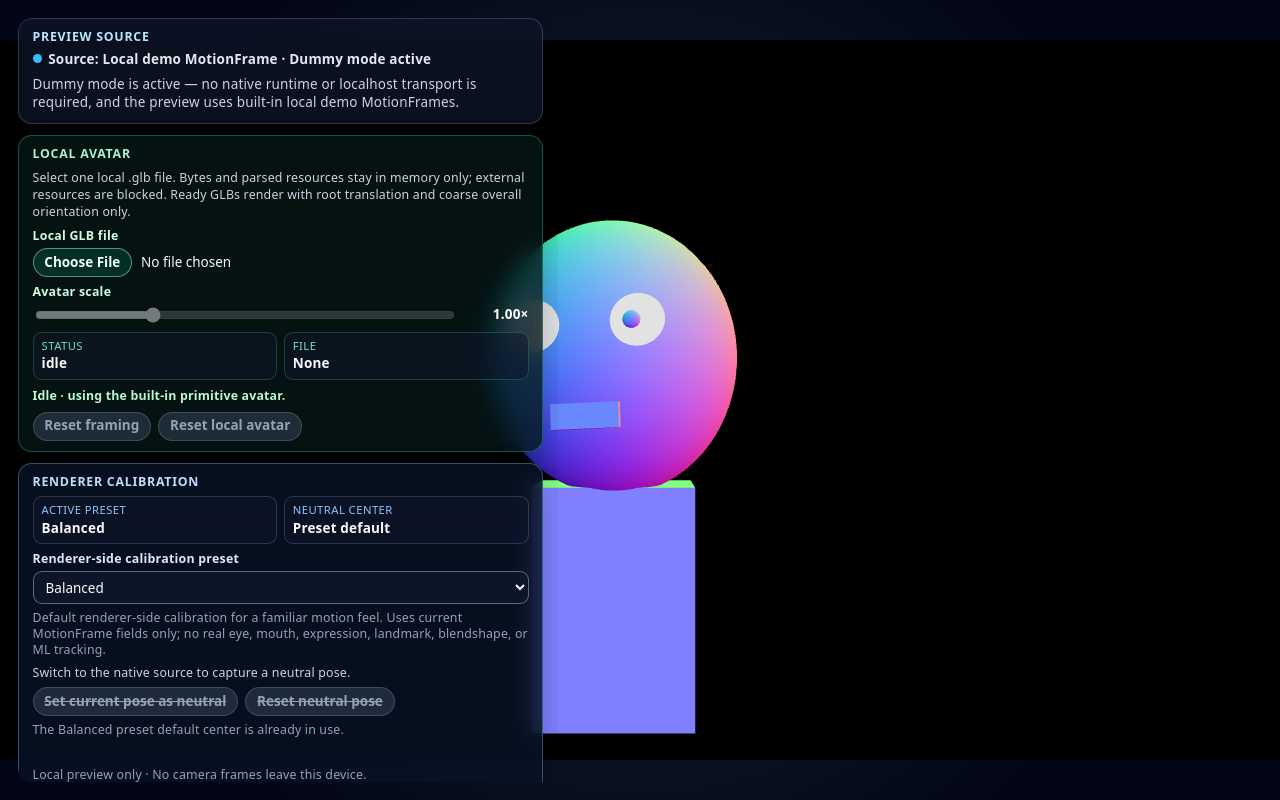
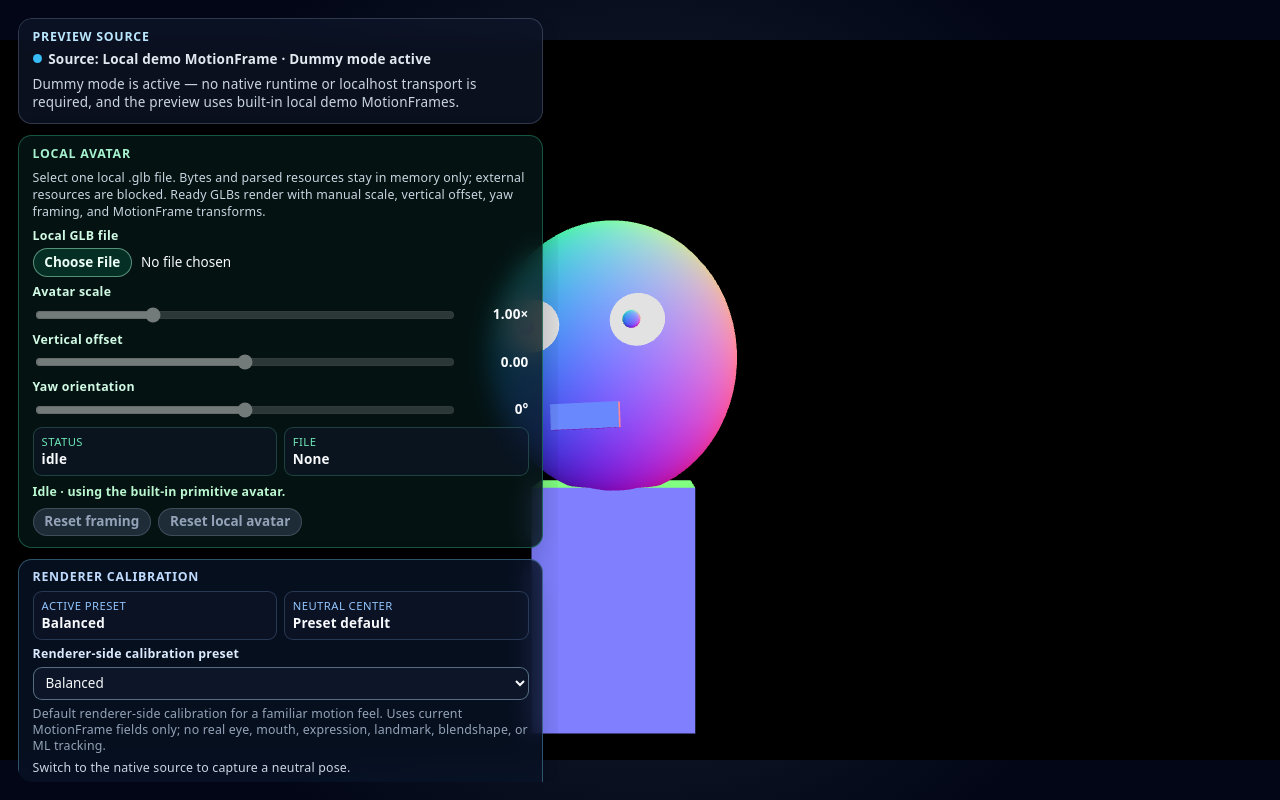
Before and after one commit to YT-TechDev/local-virtual-kit, a React (Vite) app in the folder apps/web-preview/: page / in a window 1280 px wide. Built offline with nearby package versions, Linux system fonts and the light colour scheme.

Commit message:
feat: add local avatar position and orientation controls (#520)

```diff
--- a/apps/web-preview/src/components/AvatarPreview.tsx
+++ b/apps/web-preview/src/components/AvatarPreview.tsx
@@ -53,6 +53,8 @@ type AvatarSceneProps = {
   calibration: FaceFollowingCalibration;
   localAvatarScene: THREE.Group | null;
   localAvatarScale: number;
+  localAvatarVerticalOffset: number;
+  localAvatarYawDegrees: number;
   nativeFrame: MotionFrame | null;
   smoothing: TrackingSmoothingOptions;
   source: PreviewSource;
@@ -72,6 +74,10 @@ const clampMotionDebugMarker = (value: number) => {
 };
 
 const formatMotionDebugNumber = (value: number) => value.toFixed(4);
+
+const degreesToRadians = (degrees: number) => {
+  return (degrees * Math.PI) / 180;
+};
 
 const getMotionDebugFrameAgeText = (
   lastFrameReceivedAtMs: number | null,
@@ -206,10 +212,21 @@ const LOCAL_AVATAR_GUIDANCE_ID = "web-preview-local-avatar-guidance";
 const LOCAL_AVATAR_STATUS_ID = "web-preview-local-avatar-status";
 const LOCAL_AVATAR_ERROR_ID = "web-preview-local-avatar-error";
 const LOCAL_AVATAR_SCALE_ID = "web-preview-local-avatar-scale";
+const LOCAL_AVATAR_VERTICAL_OFFSET_ID =
+  "web-preview-local-avatar-vertical-offset";
+const LOCAL_AVATAR_YAW_ID = "web-preview-local-avatar-yaw";
 const DEFAULT_LOCAL_AVATAR_SCALE = 1;
 const MIN_LOCAL_AVATAR_SCALE = 0.25;
 const MAX_LOCAL_AVATAR_SCALE = 3;
 const LOCAL_AVATAR_SCALE_STEP = 0.05;
+const DEFAULT_LOCAL_AVATAR_VERTICAL_OFFSET = 0;
+const MIN_LOCAL_AVATAR_VERTICAL_OFFSET = -2;
+const MAX_LOCAL_AVATAR_VERTICAL_OFFSET = 2;
+const LOCAL_AVATAR_VERTICAL_OFFSET_STEP = 0.05;
+const DEFAULT_LOCAL_AVATAR_YAW_DEGREES = 0;
+const MIN_LOCAL_AVATAR_YAW_DEGREES = -180;
+const MAX_LOCAL_AVATAR_YAW_DEGREES = 180;
+const LOCAL_AVATAR_YAW_STEP_DEGREES = 1;
 
 type EndpointCopyFeedbackState = {
   message: string;
@@ -406,6 +423,8 @@ function AvatarScene({
   calibration,
   localAvatarScene,
   localAvatarScale,
+  localAvatarVerticalOffset,
+  localAvatarYawDegrees,
   nativeFrame,
   smoothing,
   source,
@@ -502,6 +521,8 @@ function AvatarScene({
           motion={fallbackState.renderedMotion}
           scene={localAvatarScene}
           uniformScale={localAvatarScale}
+          verticalOffset={localAvatarVerticalOffset}
+          yawRadians={degreesToRadians(localAvatarYawDegrees)}
         />
       )}
     </>
@@ -576,7 +597,24 @@ export function AvatarPreview({ debugMode, mode, source }: AvatarPreviewProps) {
   const [localAvatarScale, setLocalAvatarScale] = useState(
     DEFAULT_LOCAL_AVATAR_SCALE,
   );
+  const [localAvatarVerticalOffset, setLocalAvatarVerticalOffset] = useState(
+    DEFAULT_LOCAL_AVATAR_VERTICAL_OFFSET,
+  );
+  const [localAvatarYawDegrees, setLocalAvatarYawDegrees] = useState(
+    DEFAULT_LOCAL_AVATAR_YAW_DEGREES,
+  );
   const localAvatarScaleValueText = `${localAvatarScale.toFixed(2)}×`;
+  const localAvatarVerticalOffsetValueText =
+    localAvatarVerticalOffset === 0
+      ? "0.00"
+      : `${localAvatarVerticalOffset > 0 ? "+" : ""}${localAvatarVerticalOffset.toFixed(2)}`;
+  const localAvatarVerticalOffsetAriaValueText = `Vertical offset ${localAvatarVerticalOffset.toFixed(2)}`;
+  const localAvatarYawValueText = `${localAvatarYawDegrees}°`;
+  const localAvatarYawAriaValueText = `Yaw orientation ${localAvatarYawDegrees} degrees`;
+  const resetLocalAvatarFramingDisabled =
+    localAvatarScale === DEFAULT_LOCAL_AVATAR_SCALE &&
+    localAvatarVerticalOffset === DEFAULT_LOCAL_AVATAR_VERTICAL_OFFSET &&
+    localAvatarYawDegrees === DEFAULT_LOCAL_AVATAR_YAW_DEGREES;
   const localAvatarStatusText = (() => {
     switch (localGlbAvatar.status) {
       case "idle":
@@ -707,8 +745,20 @@ export function AvatarPreview({ debugMode, mode, source }: AvatarPreviewProps) {
     setLocalAvatarScale(event.target.valueAsNumber);
   };
 
+  const handleLocalAvatarVerticalOffsetChange = (
+    event: ChangeEvent<HTMLInputElement>,
+  ) => {
+    setLocalAvatarVerticalOffset(event.target.valueAsNumber);
+  };
+
+  const handleLocalAvatarYawChange = (event: ChangeEvent<HTMLInputElement>) => {
+    setLocalAvatarYawDegrees(event.target.valueAsNumber);
+  };
+
   const handleResetLocalAvatarFraming = () => {
     setLocalAvatarScale(DEFAULT_LOCAL_AVATAR_SCALE);
+    setLocalAvatarVerticalOffset(DEFAULT_LOCAL_AVATAR_VERTICAL_OFFSET);
+    setLocalAvatarYawDegrees(DEFAULT_LOCAL_AVATAR_YAW_DEGREES);
   };
 
   const handleLocalAvatarFileChange = (
@@ -856,7 +906,8 @@ export function AvatarPreview({ debugMode, mode, source }: AvatarPreviewProps) {
             >
               Select one local .glb file. Bytes and parsed resources stay in
               memory only; external resources are blocked. Ready GLBs render
-              with root translation and coarse overall orientation only.
+              with manual scale, vertical offset, yaw framing, and MotionFrame
+              transforms.
             </p>
             <label className="preview-local-avatar-panel__field">
               <span className="preview-local-avatar-panel__label">
@@ -896,6 +947,59 @@ export function AvatarPreview({ debugMode, mode, source }: AvatarPreviewProps) {
                 </output>
               </span>
             </label>
+
+            <label className="preview-local-avatar-panel__field">
+              <span className="preview-local-avatar-panel__label">
+                Vertical offset
+              </span>
+              <span className="preview-local-avatar-panel__range-row">
+                <input
+                  id={LOCAL_AVATAR_VERTICAL_OFFSET_ID}
+                  className="preview-local-avatar-panel__range"
+                  type="range"
+                  min={MIN_LOCAL_AVATAR_VERTICAL_OFFSET}
+                  max={MAX_LOCAL_AVATAR_VERTICAL_OFFSET}
+                  step={LOCAL_AVATAR_VERTICAL_OFFSET_STEP}
+                  value={localAvatarVerticalOffset}
+                  onChange={handleLocalAvatarVerticalOffsetChange}
+                  disabled={localGlbAvatar.asset === null}
+                  aria-valuetext={localAvatarVerticalOffsetAriaValueText}
+                  aria-describedby={LOCAL_AVATAR_STATUS_ID}
+                />
+                <output
+                  className="preview-local-avatar-panel__output"
+                  htmlFor={LOCAL_AVATAR_VERTICAL_OFFSET_ID}
+                >
+                  {localAvatarVerticalOffsetValueText}
+                </output>
+              </span>
+            </label>
+            <label className="preview-local-avatar-panel__field">
+              <span className="preview-local-avatar-panel__label">
+                Yaw orientation
+              </span>
+              <span className="preview-local-avatar-panel__range-row">
+                <input
+                  id={LOCAL_AVATAR_YAW_ID}
+                  className="preview-local-avatar-panel__range"
+                  type="range"
+                  min={MIN_LOCAL_AVATAR_YAW_DEGREES}
+                  max={MAX_LOCAL_AVATAR_YAW_DEGREES}
+                  step={LOCAL_AVATAR_YAW_STEP_DEGREES}
+                  value={localAvatarYawDegrees}
+                  onChange={handleLocalAvatarYawChange}
+                  disabled={localGlbAvatar.asset === null}
+                  aria-valuetext={localAvatarYawAriaValueText}
+                  aria-describedby={LOCAL_AVATAR_STATUS_ID}
+                />
+                <output
+                  className="preview-local-avatar-panel__output"
+                  htmlFor={LOCAL_AVATAR_YAW_ID}
+                >
+                  {localAvatarYawValueText}
+                </output>
+              </span>
+            </label>
             <dl className="preview-local-avatar-panel__state">
               <div>
                 <dt>Status</dt>
@@ -932,7 +1036,7 @@ export function AvatarPreview({ debugMode, mode, source }: AvatarPreviewProps) {
                 className="preview-local-avatar-panel__button"
                 type="button"
                 onClick={handleResetLocalAvatarFraming}
-                disabled={localAvatarScale === DEFAULT_LOCAL_AVATAR_SCALE}
+                disabled={resetLocalAvatarFramingDisabled}
               >
                 Reset framing
               </button>
@@ -1064,6 +1168,8 @@ export function AvatarPreview({ debugMode, mode, source }: AvatarPreviewProps) {
             calibration={effectiveCalibration}
             localAvatarScene={localGlbAvatar.asset?.scene ?? null}
             localAvatarScale={localAvatarScale}
+            localAvatarVerticalOffset={localAvatarVerticalOffset}
+            localAvatarYawDegrees={localAvatarYawDegrees}
             nativeFrame={nativeFrame}
             smoothing={selectedPreset.smoothing}
             source={source}
--- a/apps/web-preview/src/components/LoadedGlbAvatar.tsx
+++ b/apps/web-preview/src/components/LoadedGlbAvatar.tsx
@@ -5,18 +5,28 @@ type LoadedGlbAvatarProps = {
   motion: AvatarMotionState;
   scene: THREE.Group;
   uniformScale: number;
+  verticalOffset: number;
+  yawRadians: number;
 };
 
 export function LoadedGlbAvatar({
   motion,
   scene,
   uniformScale,
+  verticalOffset,
+  yawRadians,
 }: LoadedGlbAvatarProps) {
   return (
     <group position={motion.rootPosition} dispose={null}>
-      <group rotation={motion.headRotation} dispose={null}>
-        <group scale={uniformScale} dispose={null}>
-          <primitive object={scene} dispose={null} />
+      <group
+        position={[0, verticalOffset, 0]}
+        rotation={[0, yawRadians, 0]}
+        dispose={null}
+      >
+        <group rotation={motion.headRotation} dispose={null}>
+          <group scale={uniformScale} dispose={null}>
+            <primitive object={scene} dispose={null} />
+          </group>
         </group>
       </group>
     </group>
```
Also changed, not shown: 1 other file (tests, documents, lock files or other folders).
